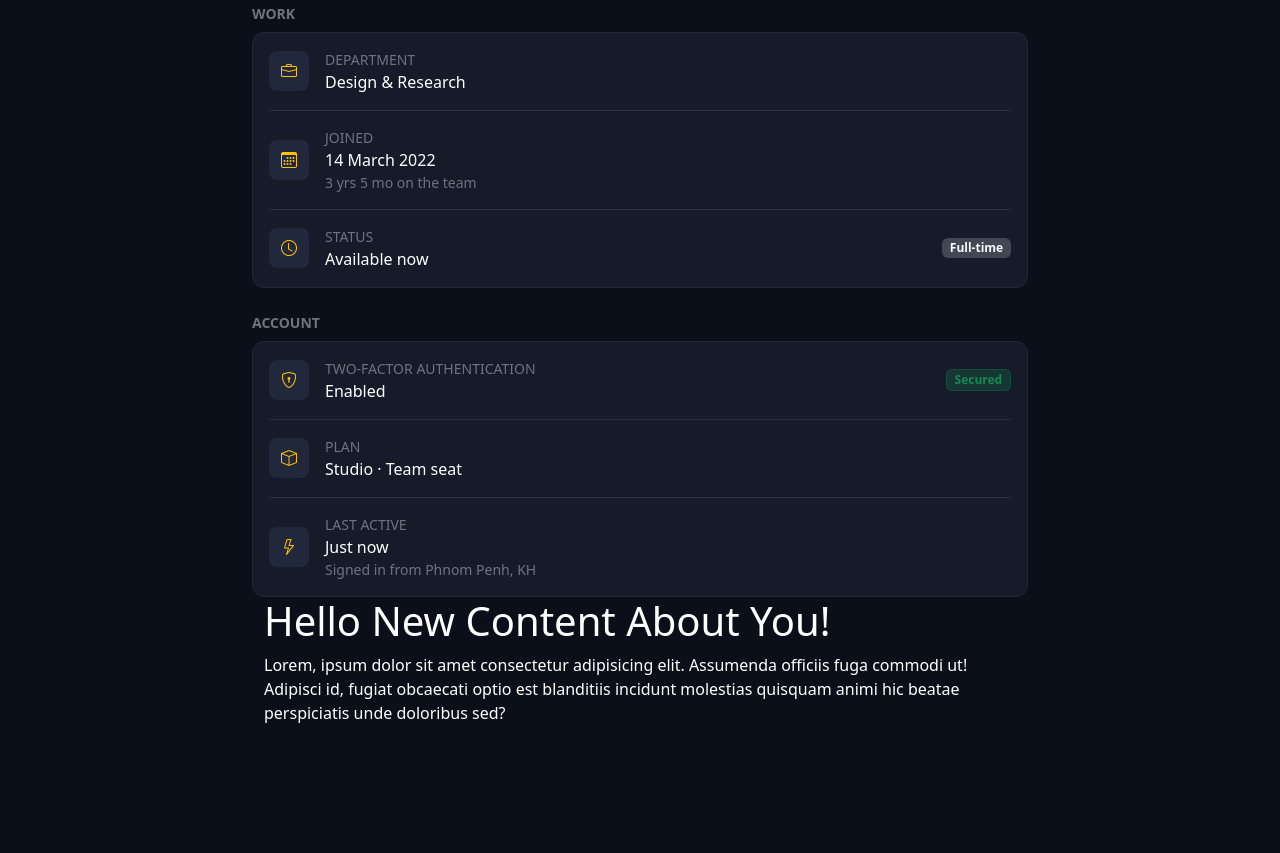
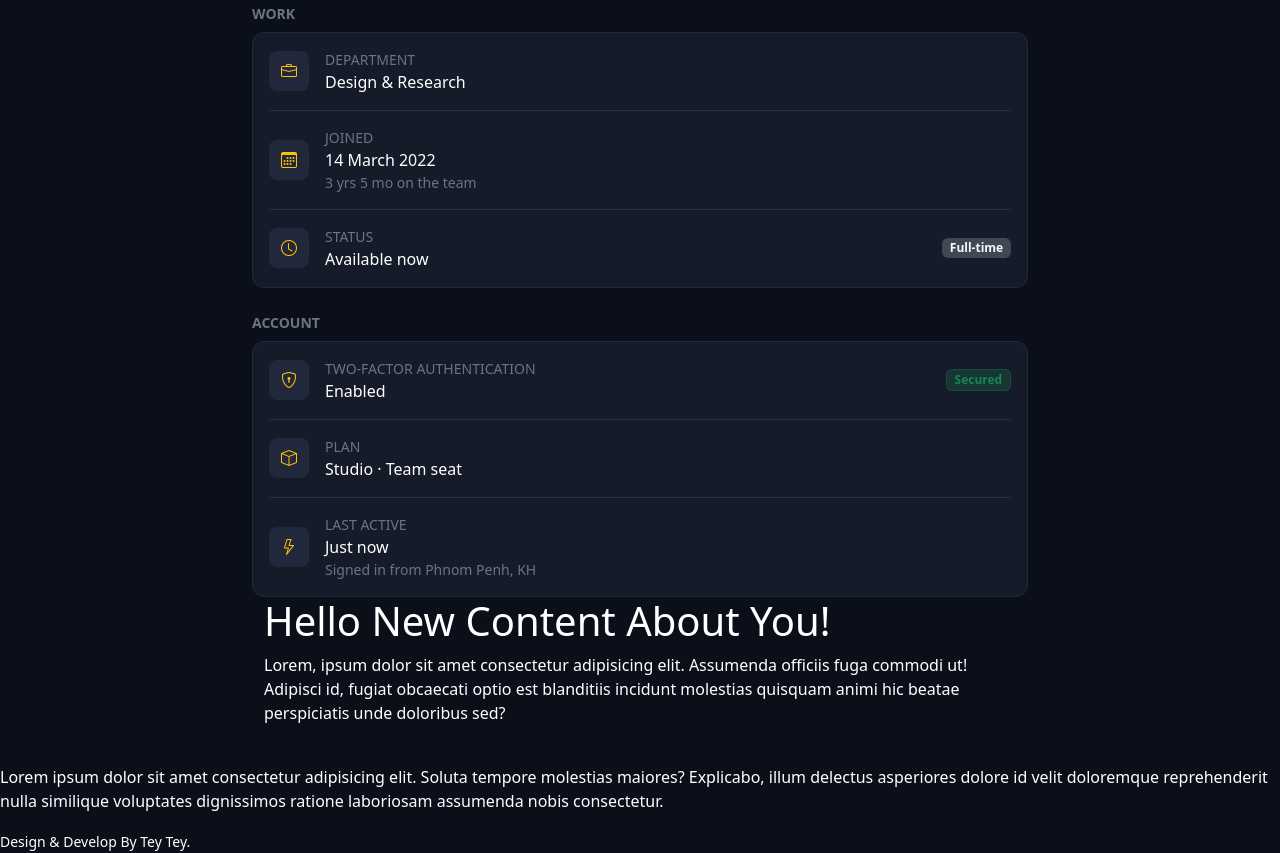
Before and after one commit to LimchhenRevotey/class-room-203, a plain HTML site: page index.html in a window 1280 px wide. Shown: the part 738-1591 px from the top of the page. Before the commit the page ends 1503 px from the top, so only its background shows below. Drawn offline with nearby package versions, Linux system fonts and the light colour scheme.

Commit message:
already footer

```diff
--- a/index.html
+++ b/index.html
@@ -214,8 +214,15 @@
                 </p>
             </div>
         </div>
-        <!-- Bootstrap 5 JS Bundle -->
-        <script src="https://cdn.jsdelivr.net/npm/bootstrap@5.3.3/dist/js/bootstrap.bundle.min.js"></script>
+    </div>
+    <footer>
+        <p>Lorem ipsum dolor sit amet consectetur adipisicing elit. Soluta tempore molestias maiores? Explicabo, illum
+            delectus asperiores dolore id velit doloremque reprehenderit nulla similique voluptates dignissimos ratione
+            laboriosam assumenda nobis consectetur.</p>
+        <small>Design & Develop By Tey Tey.</small>
+    </footer>
+    <!-- Bootstrap 5 JS Bundle -->
+    <script src="https://cdn.jsdelivr.net/npm/bootstrap@5.3.3/dist/js/bootstrap.bundle.min.js"></script>
 </body>
 
 </html>
```
